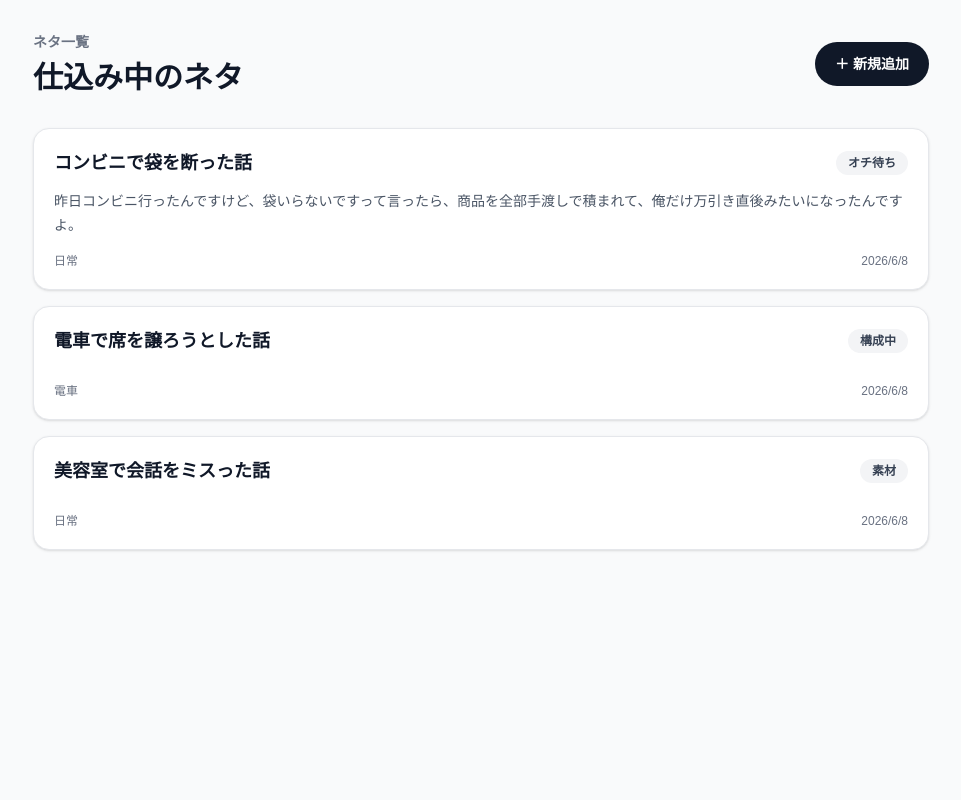
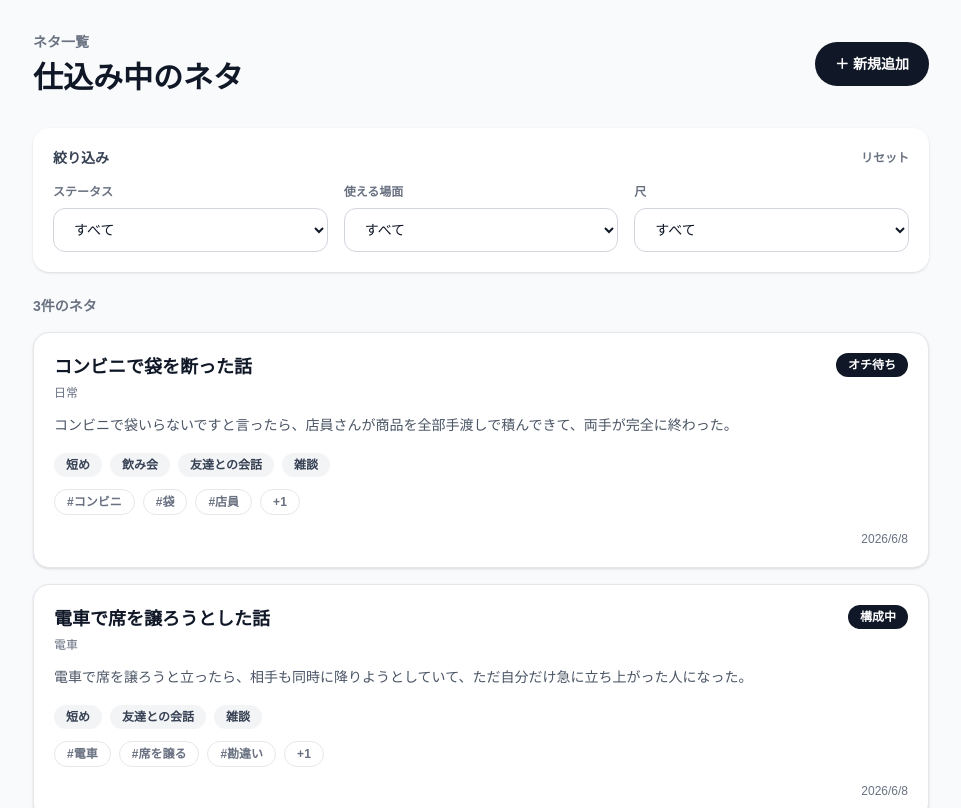
Before and after one commit to taiga0409/ai-commedian, a Next.js app: page /ideas in a window 1280 px wide. Shown: the top 808 px of the page, without its empty margins (159-1120 px from the left). Built offline with nearby package versions, Linux system fonts and the light colour scheme.

Commit message:
added filtering module

```diff
--- a/src/app/ideas/page.tsx
+++ b/src/app/ideas/page.tsx
@@ -1,8 +1,65 @@
+"use client";
+
+import { useState } from "react";
 import Link from "next/link";
 import { IdeaCard } from "@/components/IdeaCard";
 import { mockIdeas } from "@/lib/mockIdeas";
+import type { IdeaStatus, Scene, TalkLength } from "@/types/idea";
+import {
+  IDEA_STATUS_LABELS,
+  SCENE_LABELS,
+  TALK_LENGTH_LABELS,
+} from "@/types/idea";
+
+const statusOptions: IdeaStatus[] = [
+  "MATERIAL",
+  "WAITING_PUNCHLINE",
+  "STRUCTURING",
+  "COMPLETED",
+  "REJECTED",
+];
+
+const sceneOptions: Scene[] = [
+  "DRINKING_PARTY",
+  "FRIENDS",
+  "WORK",
+  "FIRST_MEETING",
+  "DATE",
+  "SNS",
+  "STAGE",
+  "CASUAL_CHAT",
+];
+
+const talkLengthOptions: TalkLength[] = ["SHORT", "MEDIUM", "LONG"];
 
 export default function IdeasPage() {
+  const [selectedStatus, setSelectedStatus] = useState<IdeaStatus | "ALL">(
+    "ALL"
+  );
+  const [selectedScene, setSelectedScene] = useState<Scene | "ALL">("ALL");
+  const [selectedTalkLength, setSelectedTalkLength] = useState<
+    TalkLength | "ALL"
+  >("ALL");
+
+  const filteredIdeas = mockIdeas.filter((idea) => {
+    const matchesStatus =
+      selectedStatus === "ALL" || idea.status === selectedStatus;
+
+    const matchesScene =
+      selectedScene === "ALL" || idea.suitableScenes.includes(selectedScene);
+
+    const matchesTalkLength =
+      selectedTalkLength === "ALL" || idea.talkLength === selectedTalkLength;
+
+    return matchesStatus && matchesScene && matchesTalkLength;
+  });
+
+  function resetFilters() {
+    setSelectedStatus("ALL");
+    setSelectedScene("ALL");
+    setSelectedTalkLength("ALL");
+  }
+
   return (
     <main className="min-h-screen bg-gray-50 px-6 py-8">
       <div className="mx-auto max-w-4xl">
@@ -24,11 +81,109 @@ export default function IdeasPage() {
           </Link>
         </div>
 
-        <div className="grid gap-4">
-          {mockIdeas.map((idea) => (
-            <IdeaCard key={idea.id} idea={idea} />
-          ))}
+        <section className="mb-6 rounded-2xl bg-white p-5 shadow-sm">
+          <div className="mb-4 flex items-center justify-between gap-4">
+            <h2 className="text-sm font-bold text-gray-700">絞り込み</h2>
+
+            <button
+              type="button"
+              onClick={resetFilters}
+              className="text-xs font-semibold text-gray-500 hover:text-gray-900"
+            >
+              リセット
+            </button>
+          </div>
+
+          <div className="grid gap-4 md:grid-cols-3">
+            <div className="grid gap-2">
+              <label
+                htmlFor="status"
+                className="text-xs font-bold text-gray-500"
+              >
+                ステータス
+              </label>
+              <select
+                id="status"
+                value={selectedStatus}
+                onChange={(event) =>
+                  setSelectedStatus(event.target.value as IdeaStatus | "ALL")
+                }
+                className="rounded-xl border border-gray-300 bg-white px-4 py-3 text-sm text-gray-900 outline-none focus:border-gray-900"
+              >
+                <option value="ALL">すべて</option>
+                {statusOptions.map((status) => (
+                  <option key={status} value={status}>
+                    {IDEA_STATUS_LABELS[status]}
+                  </option>
+                ))}
+              </select>
+            </div>
+
+            <div className="grid gap-2">
+              <label
+                htmlFor="scene"
+                className="text-xs font-bold text-gray-500"
+              >
+                使える場面
+              </label>
+              <select
+                id="scene"
+                value={selectedScene}
+                onChange={(event) =>
+                  setSelectedScene(event.target.value as Scene | "ALL")
+                }
+                className="rounded-xl border border-gray-300 bg-white px-4 py-3 text-sm text-gray-900 outline-none focus:border-gray-900"
+              >
+                <option value="ALL">すべて</option>
+                {sceneOptions.map((scene) => (
+                  <option key={scene} value={scene}>
+                    {SCENE_LABELS[scene]}
+                  </option>
+                ))}
+              </select>
+            </div>
+
+            <div className="grid gap-2">
+              <label
+                htmlFor="talkLength"
+                className="text-xs font-bold text-gray-500"
+              >
+                尺
+              </label>
+              <select
+                id="talkLength"
+                value={selectedTalkLength}
+                onChange={(event) =>
+                  setSelectedTalkLength(event.target.value as TalkLength | "ALL")
+                }
+                className="rounded-xl border border-gray-300 bg-white px-4 py-3 text-sm text-gray-900 outline-none focus:border-gray-900"
+              >
+                <option value="ALL">すべて</option>
+                {talkLengthOptions.map((talkLength) => (
+                  <option key={talkLength} value={talkLength}>
+                    {TALK_LENGTH_LABELS[talkLength]}
+                  </option>
+                ))}
+              </select>
+            </div>
+          </div>
+        </section>
+
+        <div className="mb-4 text-sm font-semibold text-gray-500">
+          {filteredIdeas.length}件のネタ
         </div>
+
+        {filteredIdeas.length > 0 ? (
+          <div className="grid gap-4">
+            {filteredIdeas.map((idea) => (
+              <IdeaCard key={idea.id} idea={idea} />
+            ))}
+          </div>
+        ) : (
+          <div className="rounded-2xl bg-white p-8 text-center text-sm text-gray-500 shadow-sm">
+            条件に合うネタがありません。
+          </div>
+        )}
       </div>
     </main>
   );
--- a/src/components/IdeaCard.tsx
+++ b/src/components/IdeaCard.tsx
@@ -1,33 +1,83 @@
 import Link from "next/link";
 import type { Idea } from "@/types/idea";
-import { IDEA_STATUS_LABELS } from "@/types/idea";
+import {
+  IDEA_STATUS_LABELS,
+  SCENE_LABELS,
+  TALK_LENGTH_LABELS,
+} from "@/types/idea";
 
 type IdeaCardProps = {
   idea: Idea;
 };
 
+function Chip({ label }: { label: string }) {
+  return (
+    <span className="rounded-full bg-gray-100 px-3 py-1 text-xs font-semibold text-gray-700">
+      {label}
+    </span>
+  );
+}
+
 export function IdeaCard({ idea }: IdeaCardProps) {
+  const sceneLabels = idea.suitableScenes.map((scene) => SCENE_LABELS[scene]);
+  const visibleTags = idea.tags.slice(0, 3);
+  const hiddenTagCount = Math.max(idea.tags.length - visibleTags.length, 0);
+
   return (
     <Link
       href={`/ideas/${idea.id}`}
       className="block rounded-2xl border border-gray-200 bg-white p-5 shadow-sm transition hover:-translate-y-0.5 hover:shadow-md"
     >
-      <div className="mb-3 flex items-center justify-between gap-3">
-        <h2 className="line-clamp-1 text-lg font-bold text-gray-900">
-          {idea.title}
-        </h2>
+      <div className="mb-3 flex items-start justify-between gap-3">
+        <div>
+          <h2 className="line-clamp-1 text-lg font-bold text-gray-900">
+            {idea.title}
+          </h2>
 
-        <span className="shrink-0 rounded-full bg-gray-100 px-3 py-1 text-xs font-semibold text-gray-700">
+          <p className="mt-1 text-xs text-gray-500">
+            {idea.category || "未分類"}
+          </p>
+        </div>
+
+        <span className="shrink-0 rounded-full bg-gray-900 px-3 py-1 text-xs font-semibold text-white">
           {IDEA_STATUS_LABELS[idea.status]}
         </span>
       </div>
 
       <p className="mb-4 line-clamp-2 text-sm leading-6 text-gray-600">
-        {idea.episodeMain}
+        {idea.episodeRough || "思いつきメモは未入力です。"}
       </p>
 
-      <div className="flex items-center justify-between text-xs text-gray-500">
-        <span>{idea.category || "未分類"}</span>
+      <div className="mb-4 grid gap-3">
+        <div className="flex flex-wrap gap-2">
+          {idea.talkLength && <Chip label={TALK_LENGTH_LABELS[idea.talkLength]} />}
+
+          {sceneLabels.slice(0, 3).map((sceneLabel) => (
+            <Chip key={sceneLabel} label={sceneLabel} />
+          ))}
+        </div>
+
+        {visibleTags.length > 0 && (
+          <div className="flex flex-wrap gap-2">
+            {visibleTags.map((tag) => (
+              <span
+                key={tag}
+                className="rounded-full border border-gray-200 px-3 py-1 text-xs font-semibold text-gray-500"
+              >
+                #{tag}
+              </span>
+            ))}
+
+            {hiddenTagCount > 0 && (
+              <span className="rounded-full border border-gray-200 px-3 py-1 text-xs font-semibold text-gray-500">
+                +{hiddenTagCount}
+              </span>
+            )}
+          </div>
+        )}
+      </div>
+
+      <div className="flex items-center justify-end text-xs text-gray-500">
         <span>{new Date(idea.updatedAt).toLocaleDateString("ja-JP")}</span>
       </div>
     </Link>
```
